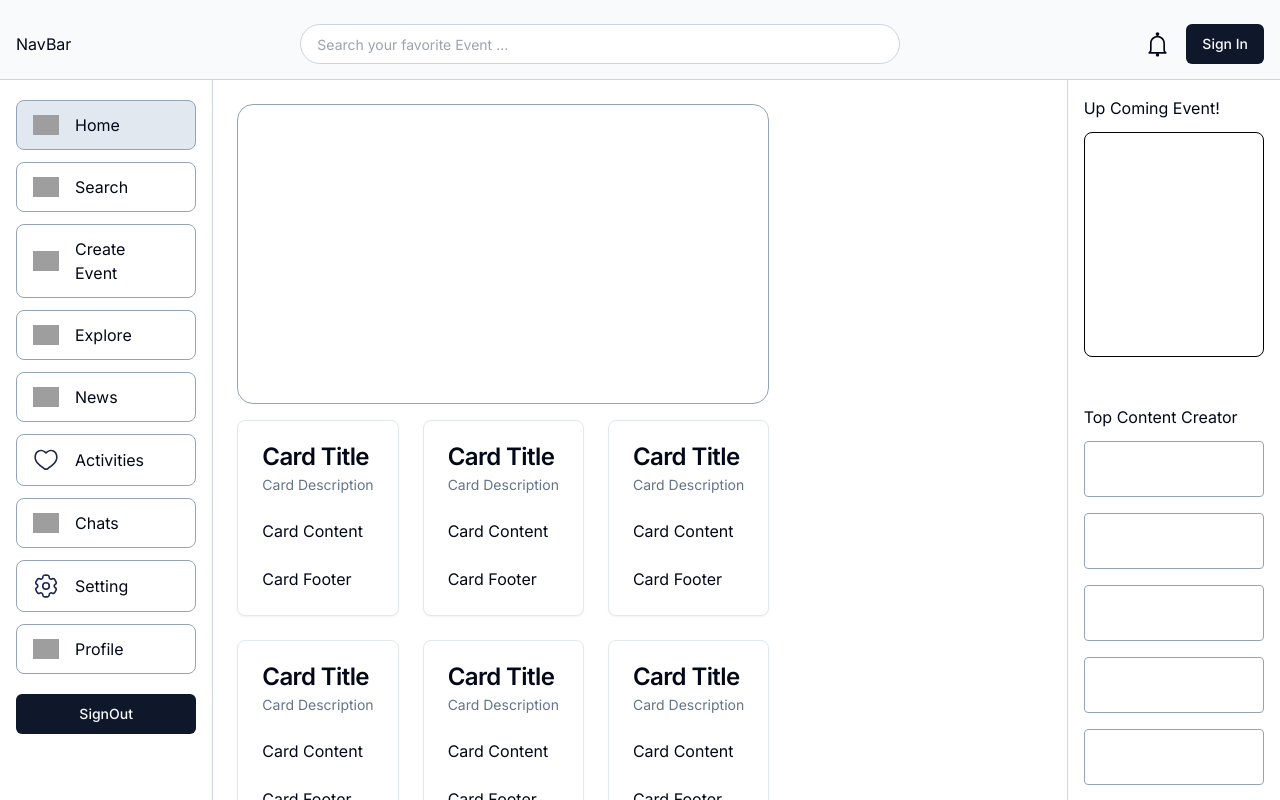
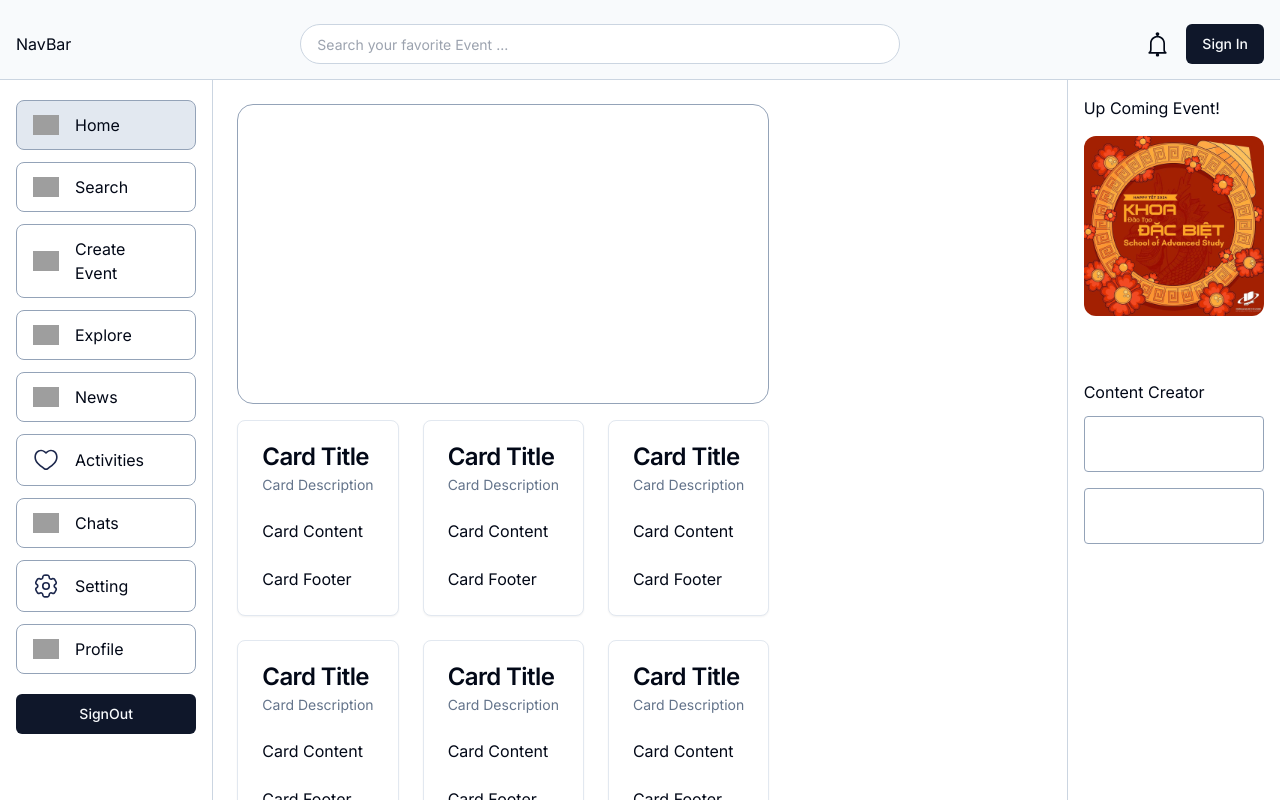
Before and after one commit to DevAnonitos/OU-Social-Hub, a Next.js app in the folder frontend/: page / in a window 1280 px wide. Shown: the top 800 px of the page. Built offline with nearby package versions, Linux system fonts and the light colour scheme; grey boxes are pictures that could not be loaded.

Commit message:
Chore(EventCarousel): Add Style Component EventCarousel

```diff
--- a/frontend/app/globals.css
+++ b/frontend/app/globals.css
@@ -99,4 +99,8 @@
   .left_sidebar-mobilelink {
     @apply flex lg:hidden px-4 py-3 items-center justify-center border-[1px] border-slate-400 mx-4 my-3 rounded-full;
   }
+
+  .event-carousel {
+    @apply relative flex h-fit aspect-square w-full cursor-pointer flex-col justify-end rounded-xl border-none;
+  }
 }
--- a/frontend/app/page.tsx
+++ b/frontend/app/page.tsx
@@ -10,7 +10,7 @@ import {
 
 const Home = () => {
   return (
-    <main className='flex flex-grow max-w-screen mx-auto w-full h-full min-h-screen'>
+    <main className='flex max-w-screen mx-auto w-full h-full min-h-screen'>
         <div className='p-6 space-y-4'>
 
           <div className='flex items-center border border-slate-400 w-full h-[300px] rounded-2xl'>
--- a/frontend/components/Carousel/EventCarousel.tsx
+++ b/frontend/components/Carousel/EventCarousel.tsx
@@ -1,8 +1,34 @@
+"use-client";
+
 import React from 'react';
+import Image from 'next/image';
+import { useRouter } from 'next/navigation';
+import Autoplay from "embla-carousel-autoplay";
+import useEmblaCarousel from 'embla-carousel-react'
+import { EmblaOptionsType, EmblaCarouselType } from 'embla-carousel';
+
+import LoaderSpinner from '../Share/LoaderSpinner';
 
 const EventCarousel = () => {
+
+  // const router = useRouter();
+
   return (
-    <div>EventCarousel</div>
+    <section className='flex w-full flex-col mt-4 gap-4 overflow-hidden'>
+      <div className='flex'>
+        <figure className='event-carousel'>
+          <Image
+            src={"/assets/images/dtdb.jpg"}
+            alt="card"
+            fill
+            className="absolute size-full rounded-xl border-none"
+          />
+        </figure>
+      </div>
+      <div className='flex justify-center gap-2'>
+
+      </div>
+    </section>
   );
 };
 
--- a/frontend/components/RightSideBar/RightSideBar.tsx
+++ b/frontend/components/RightSideBar/RightSideBar.tsx
@@ -1,5 +1,6 @@
 import React from 'react';
 import Image from 'next/image';
+import EventCarousel from '../Carousel/EventCarousel';
 
 const RightSideBar = () => {
   return (
@@ -8,13 +9,11 @@ const RightSideBar = () => {
         <h3>
           Up Coming Event!
         </h3>
-        <div className='w-full h-[225px] border border-black mt-3 rounded-lg'>
-
-        </div>
+        <EventCarousel />
       </section>
       <section className='flex flex-col pt-12'>
         <h3>
-          Top Content Creator
+          Content Creator
         </h3>
         <div className='flex flex-col mt-1'>
           <div className='flex cursor-pointer justify-between border-[1px] w-full border-slate-400 h-14 rounded-sm my-2'>
@@ -23,25 +22,6 @@ const RightSideBar = () => {
           <div className='flex cursor-pointer justify-between border-[1px] w-full border-slate-400 h-14 rounded-sm my-2'>
 
           </div>
-          <div className='flex cursor-pointer justify-between border-[1px] w-full border-slate-400 h-14 rounded-sm my-2'>
-
-          </div>
-          <div className='flex cursor-pointer justify-between border-[1px] w-full border-slate-400 h-14 rounded-sm my-2'>
-
-          </div>
-          <div className='flex cursor-pointer justify-between border-[1px] w-full border-slate-400 h-14 rounded-sm my-2'>
-
-          </div>
-          <div className='flex cursor-pointer justify-between border-[1px] w-full border-slate-400 h-14 rounded-sm my-2'>
-
-          </div>
-          <div className='flex cursor-pointer justify-between border-[1px] w-full border-slate-400 h-14 rounded-sm my-2'>
-
-          </div>
-          <div className='flex cursor-pointer justify-between border-[1px] w-full border-slate-400 h-14 rounded-sm my-2'>
-
-          </div>
-
         </div>
       </section>
     </div>
```
Also changed, not shown: frontend/public/assets/images/dtdb.jpg (added).
